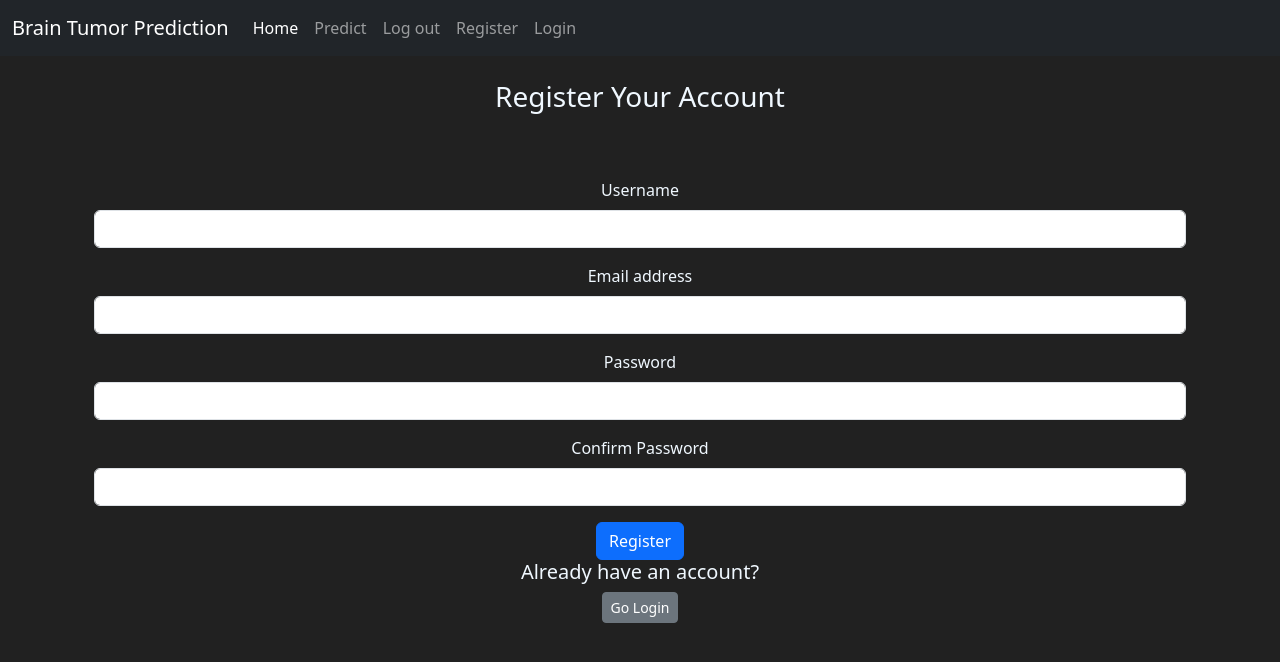
After one commit to Oatsinthepine/Brain-Tumor-Prediction, a Flask app: page /register in a window 1280 px wide. The commit adds this page. Shown: the top 662 px of the page. Run offline with Flask 3, Linux system fonts and the light colour scheme.

Commit message:
update before creating py packages and major restructure.

```diff
--- a/app.py
+++ b/app.py
@@ -9,16 +9,35 @@ from flask import render_template, url_for
 from flask_cors import CORS # this dependency is required to deal with the CORS issue
 import numpy as np
 import tensorflow as tf
+from psutil import users
 from tensorflow import keras
 from keras import backend as K
 from keras.models import load_model
 from tensorflow.keras.preprocessing.image import ImageDataGenerator # remove tensorflow from here if not needed.
 from keras.preprocessing.image import img_to_array
+from flask_wtf import FlaskForm
+from flask_sqlalchemy import SQLAlchemy
+
 
 
 app = Flask(__name__)
 CORS(app, resources={r"/predict": {"origins": "http://127.0.0.1:5000"}}) # for security concerns, only allow the predict html page to enable CORS, for the project only.
 
+#db configuration:
+app.config["SQLALCHEMY_DATABASE_URI"] = "sqlite:///user.db"
+app.config["SQLALCHEMY_TRACK_MODIFICATIONS"] = False
+db = SQLAlchemy(app)
+
+
+class User(db.Model):
+    __table_name__ = 'users'
+    id = db.Column(db.Integer, primary_key = True, autoincrement = True)
+    username = db.Column(db.String(30), nullable=False, unique=True)
+    email = db.Column(db.String(50), nullable = False)
+    password = db.Column(db.String(100), nullable = False)
+
+    def __repr__(self):
+        return f"User('{self.username}', '{self.email}')"
 
 
 @app.route('/')
@@ -30,6 +49,15 @@ def base_page():
 @app.route('/test')
 def running():
     return "Flask is running!" # if you see this, them means the backend flask server is running normally.
+
+@app.route('/register')
+def register_account():
+    return render_template("register.html")
+
+
+
+
+
 
 def get_model():
     global model
--- a/templates/base.html
+++ b/templates/base.html
@@ -32,7 +32,7 @@
             <a class="nav-link" href="{{ url_for('predict') }}">Predict</a>
             <a class="nav-link" href="#">Log out</a>
 {#        {% else %}#}
-            <a class="nav-link" href="#">Register</a>
+            <a class="nav-link" href="{{ url_for('register_account') }}">Register</a>
             <a class="nav-link" href="#">Login</a>
 {#        {% endif %}#}
       </div>
--- /dev/null
+++ b/templates/register.html
@@ -0,0 +1,57 @@
+{% extends "base.html" %}
+{% block title %}
+    Register page
+{% endblock %}
+{% block content %}
+    <body class = "text-center">
+        <div class = "container">
+            <form method = "POST" class = "form-register" style="color: aliceblue" action="{{ url_for('register_account') }}">
+                <h2 class="h3 mb-3 font-weight-normal">Register Your Account</h2>
+            <br>
+            <br>
+{#            <!-- Username -->#}
+{#            {{ form.username.label(class="form-label") }}#}
+{#            {{ form.username(class="form-control", placeholder="Username") }}#}
+{##}
+{#            <!-- Email Address -->#}
+{#            {{ form.email_address.label(class="form-label") }}#}
+{#            {{ form.email_address(class="form-control", placeholder="Email Address") }}#}
+{##}
+{#            <!-- Password 1 -->#}
+{#            {{ form.password_1.label(class="form-label") }}#}
+{#            {{ form.password_1(class="form-control", placeholder="Password") }}#}
+{##}
+{#            <!-- Password 2 -->#}
+{#            {{ form.password_2.label(class="form-label") }}#}
+{#            {{ form.password_2(class="form-control", placeholder="Confirm Password") }}#}
+{#            <br>#}
+{#            <!-- Submit Button -->#}
+{#            {{ form.submit(class="btn btn-lg btn-block btn-primary") }}#}
+{#            <br>#}
+{#            <br>#}
+            <div class="mb-3">
+            <label for="username" class="form-label">Username</label>
+            <input type="text" class="form-control" id="username" name="username" required>
+            </div>
+            <div class="mb-3">
+            <label for="email" class="form-label">Email address</label>
+            <input type="email" class="form-control" id="email" name="email" required>
+            </div>
+             <div class="mb-3">
+            <label for="password" class="form-label">Password</label>
+            <input type="password" class="form-control" id="password" name="password" required>
+            </div>
+            <div class="mb-3">
+            <label for="confirm_password" class="form-label">Confirm Password</label>
+            <input type="password" class="form-control" id="confirm_password" name="confirm_password" required>
+            </div>
+            <button type="submit" class="btn btn-primary">Register</button>
+            <br>
+            <div class="checkbox mb-3">
+                <h5>Already have an account?</h5>
+                <a class = "btn btn-sm btn-secondary" href="#">Go Login</a>
+            </div>
+            </form>
+        </div>
+    </body>
+{% endblock %}
```
